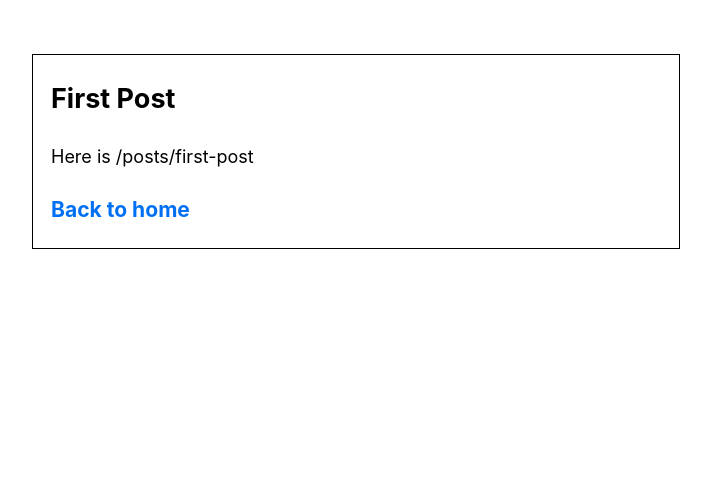
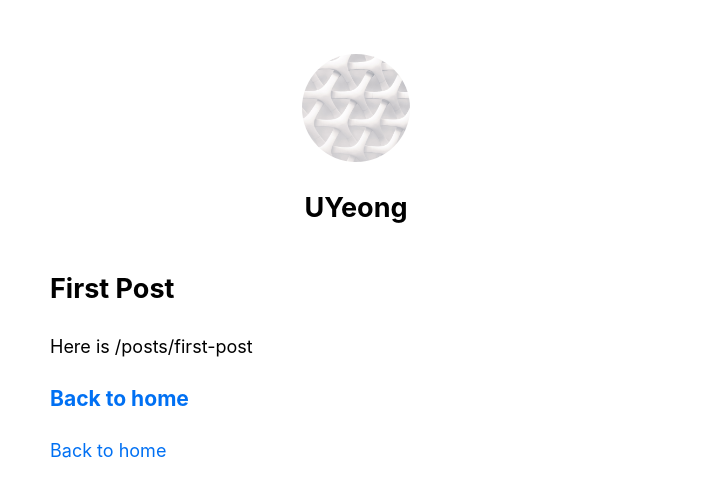
Before and after one commit to uyeong-jay/toy-projects, a Next.js app: page /posts/first-post in a window 1280 px wide. Shown: the top 496 px of the page, without its empty margins (284-995 px from the left). Built offline with nearby package versions, Linux system fonts and the light colour scheme.

Commit message:
[UPDATE] added header, main

```diff
--- a/components/layout.js
+++ b/components/layout.js
@@ -1,9 +1,70 @@
-import styles from './layout.module.css';
+import Head from 'next/head';
+import Link from 'next/link';
+import Image from 'next/image';
+import layoutStyles from './layout.module.css';
+import utilStyles from '../styles/utils.module.css';
 
-export default function Layout({ children }) {
+export const myName = 'UYeong';
+export const siteTitle = 'my Blog'
+
+export default function Layout({ children, home }) {
   return (
-    <div className={styles.container}>
-      {children}
+    <div className={layoutStyles.container}>
+      <Head>
+        <meta name="description" content="Welcome to my blog" />
+        {/* <meta property="og:image" content={`https://og-image.vercel.app/${encodeURI(
+            siteTitle
+          )}.png?theme=light&md=0&fontSize=75px&images=https%3A%2F%2Fassets.vercel.com%2Fimage%2Fupload%2Ffront%2Fassets%2Fdesign%2Fnextjs-black-logo.svg`}
+        />
+        <meta name="og:title" content={siteTitle} />
+        <meta name="twitter" content="large_image" /> */}
+      </Head>
+      <header className={layoutStyles.header}>
+        {home ? (
+          <>
+            <Image
+              className={utilStyles.borderCircle}
+              src="/images/profile.jpg"
+              alt={myName}
+              width={144}
+              height={144}
+              priority
+            />
+            <h1 className={utilStyles.heading2XL}>{myName}</h1>
+          </>
+        ) : (
+          <>
+            <Link href="/">
+              <a>
+                <Image
+                  className={utilStyles.borderCircle}
+                  src="/images/profile.jpg"
+                  alt={myName}
+                  width={108}
+                  height={108}
+                  priority
+                />
+              </a>
+            </Link>
+
+            <h2 className={utilStyles.headingLg}>
+              <Link href="/">
+                <a className={utilStyles.colorInherit}>
+                  {myName}
+                </a>
+              </Link>
+            </h2>
+          </>
+        )}
+      </header>
+      <main>{children}</main>
+      {!home && (
+        <div>
+          <Link href="/">
+            <a>Back to home</a>
+          </Link>
+        </div>
+      )}
     </div>
   );
 }
--- a/components/layout.module.css
+++ b/components/layout.module.css
@@ -1,10 +1,11 @@
 /* module.css */
+/* They scope styles at the component level  */
 
 .container {
   max-width: 36rem;
   padding: 0 1rem;
   margin: 3rem auto 6rem;
-  border: 1px solid black;
+  /* border: 1px solid black; */
 }
 
 .header {
```
